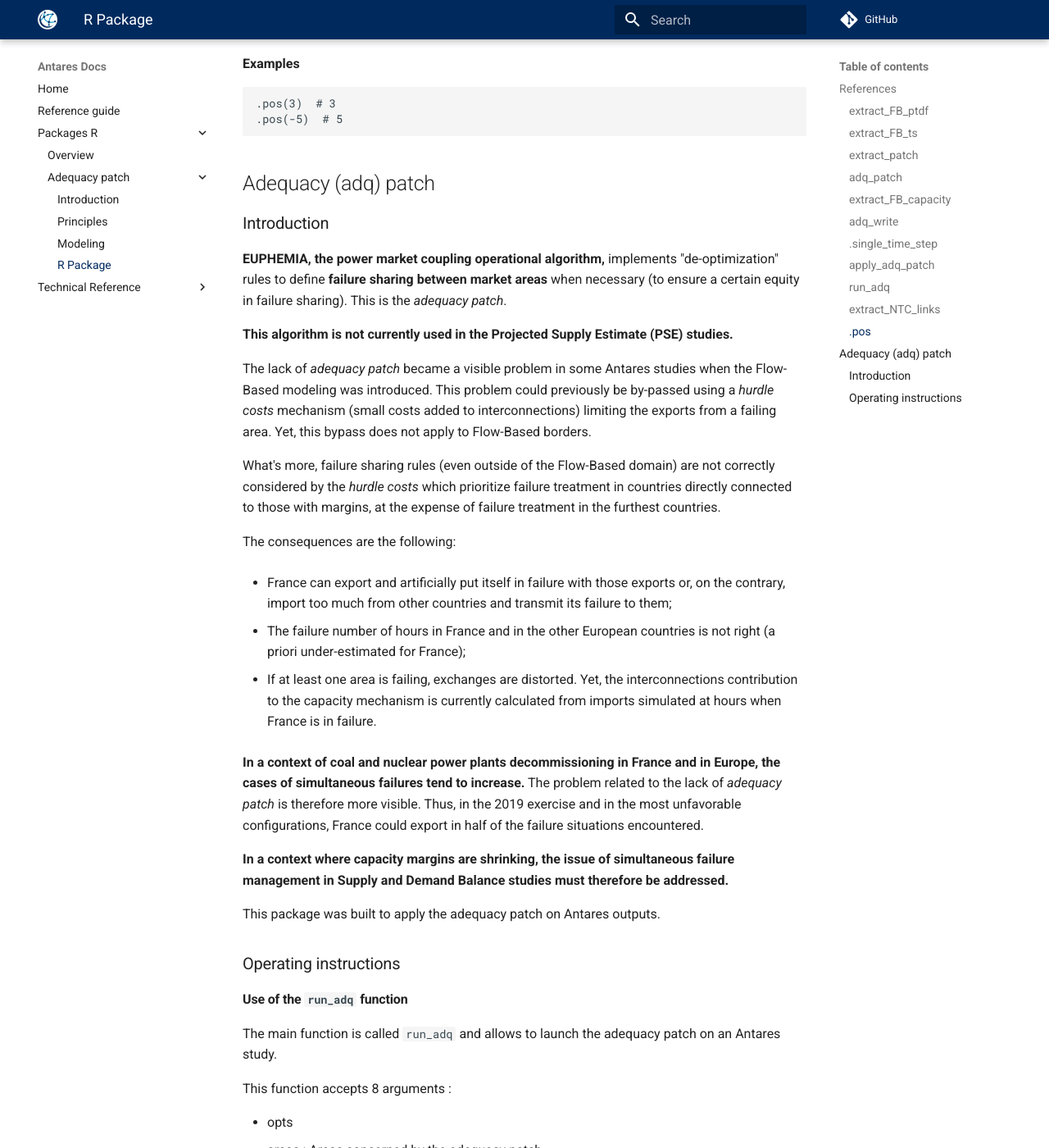
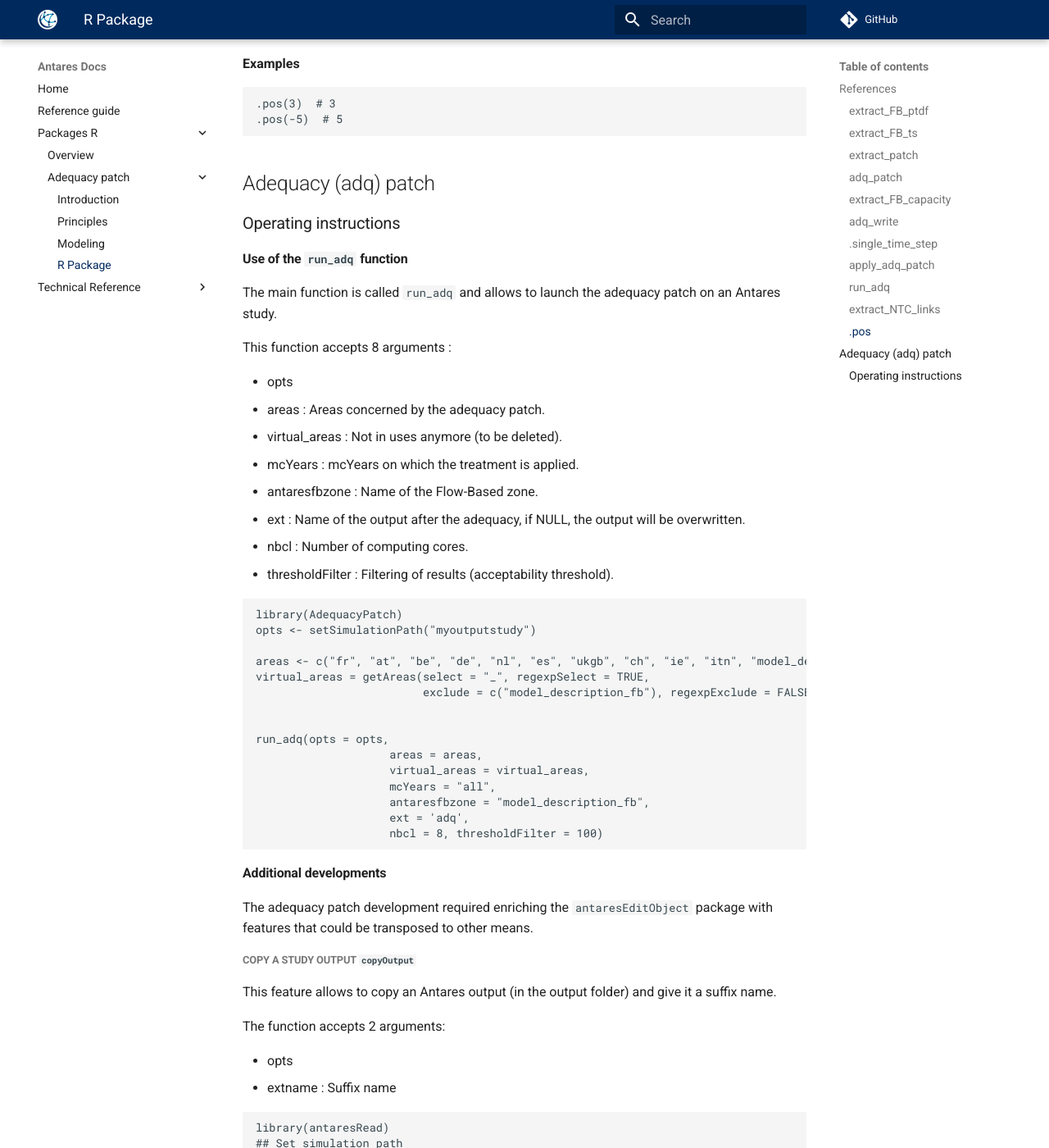
Before and after one commit to AntaresSimulatorTeam/antares-doc, an MkDocs documentation site: the page built from docs/4-adequacy-patch/4-r-package.md, in a window 1280 px wide and 1400 px high, scrolled down 8863 px. Shown: the whole window at 82% size. Built offline with MkDocs 1.6.1 and Material for MkDocs 9.7.7, drawn with Linux system fonts in a browser that asks for light colours; comment, search, counter and statistics services are not loaded.

Commit message:
Update 4-r-package.md

````diff
--- a/docs/4-adequacy-patch/4-r-package.md
+++ b/docs/4-adequacy-patch/4-r-package.md
@@ -491,56 +491,6 @@
 ```
 
 ## Adequacy (adq) patch
-
-### Introduction
-
-**EUPHEMIA, the power market coupling operational algorithm,**
-implements "de-optimization" rules to define **failure sharing between
-market areas** when necessary (to ensure a certain equity in failure
-sharing). This is the *adequacy patch*.
-
-**This algorithm is not currently used in the Projected Supply Estimate
-(PSE) studies.**
-
-The lack of *adequacy patch* became a visible problem in some Antares
-studies when the Flow-Based modeling was introduced. This problem could
-previously be by-passed using a *hurdle costs* mechanism (small costs
-added to interconnections) limiting the exports from a failing area.
-Yet, this bypass does not apply to Flow-Based borders.
-
-What's more, failure sharing rules (even outside of the Flow-Based
-domain) are not correctly considered by the *hurdle costs* which
-prioritize failure treatment in countries directly connected to those
-with margins, at the expense of failure treatment in the furthest
-countries.
-
-The consequences are the following:
-
--   France can export and artificially put itself in failure with those
-    exports or, on the contrary, import too much from other countries
-    and transmit its failure to them;
-
--   The failure number of hours in France and in the other European
-    countries is not right (a priori under-estimated for France);
-
--   If at least one area is failing, exchanges are distorted. Yet, the
-    interconnections contribution to the capacity mechanism is currently
-    calculated from imports simulated at hours when France is in
-    failure.
-
-**In a context of coal and nuclear power plants decommissioning in
-France and in Europe, the cases of simultaneous failures tend to
-increase.** The problem related to the lack of *adequacy patch* is
-therefore more visible. Thus, in the 2019 exercise and in the most
-unfavorable configurations, France could export in half of the failure
-situations encountered.
-
-**In a context where capacity margins are shrinking, the issue of
-simultaneous failure management in Supply and Demand Balance studies
-must therefore be addressed.**
-
-This package was built to apply the adequacy patch on Antares outputs.
-
 ### Operating instructions
 
 #### Use of the `run_adq` function
````
